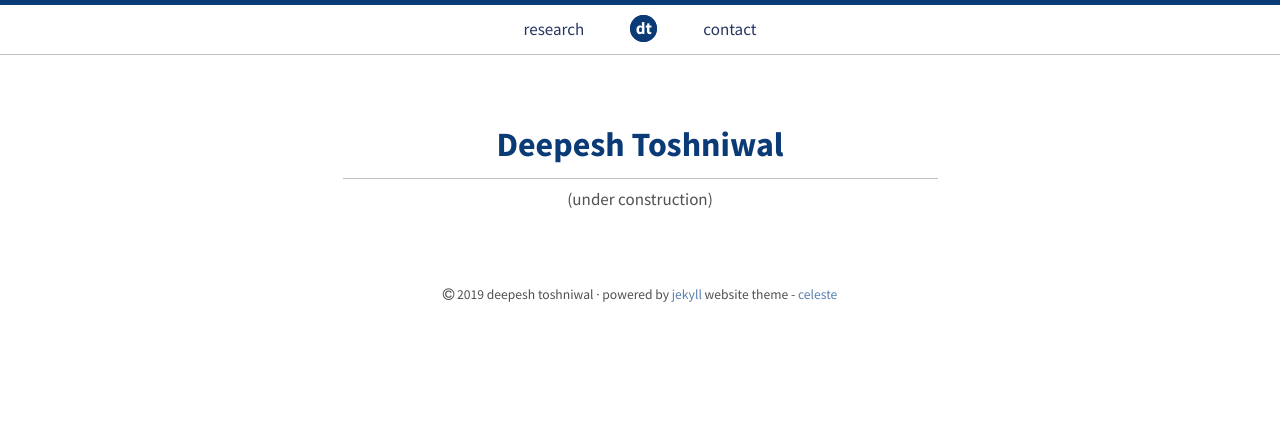
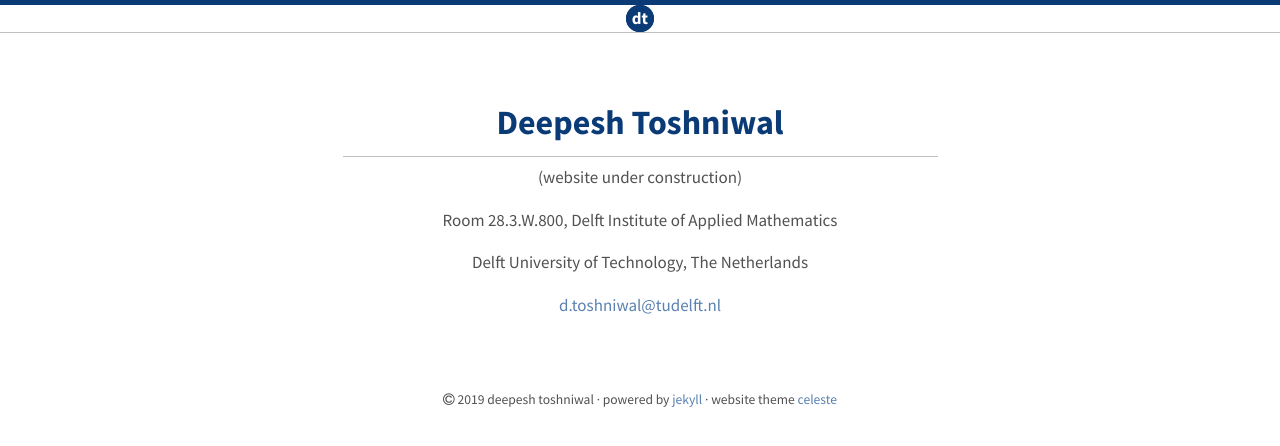
Before and after one commit to dtoshniwal/dtoshniwal.github.io, a Jekyll site: the page built from index.html, in a window 1280 px wide. Shown: the top 446 px of the page. Built offline with Jekyll 4.4.1, drawn with Linux system fonts in a browser that asks for light colours.

Commit message:
Remove inactive pages; add contact details

```diff
--- a/_layouts/default.html
+++ b/_layouts/default.html
@@ -6,9 +6,11 @@
   <body>
     <nav class="nav-main">
       <ul>
-        <li class="hvr-underline-reveal"><a href="{{ site.baseurl}}/research/">research</a></li>
+        <!--<li class="hvr-underline-reveal"><a href="{{
+            site.baseurl}}/research/">research</a></li>-->
         <li class="logo"><a class="hvr-ripple-out" href="{{ site.baseurl }}/">dt</a></li>
-        <li class="hvr-underline-reveal"><a href="{{ site.baseurl}}/contact/">contact</a></li>
+        <!--<li class="hvr-underline-reveal"><a
+            href="{{site.baseurl}}/contact/">teaching</a></li>-->
       </ul>
     </nav>
 
@@ -20,8 +22,8 @@
       <footer class="footer">
         <small>
             <span class="copyright"><i class="fa fa-copyright"></i> <time datetime="{{ site.time | date_to_xmlschema }}">{{ site.time | date: '%Y' }}</time> {{ site.author.name }}</span> &middot;
-            <span>Powered by <a href="http://jekyllrb.com/">Jekyll</a></span>
-            <span>Website theme - <a href="https://github.com/nicoelayda/celeste/">Celeste</a></span>
+            <span>Powered by <a href="http://jekyllrb.com/">Jekyll</a></span> &middot;
+            <span>Website theme <a href="https://github.com/nicoelayda/celeste/">Celeste</a></span>
         </small>
         <!--
         <div class="ftr-links">
--- a/index.html
+++ b/index.html
@@ -27,9 +27,10 @@ title: Home
       website here.
     </p>
     -->
-    <p>
-        (under construction)
-    </p>
+    <p> (website under construction)
+    <p> Room 28.3.W.800, Delft Institute of Applied Mathematics
+    <p> Delft University of Technology, The Netherlands
+    <p> <a class="email" href="mailto:d.toshniwal@tudelft.nl">d.toshniwal@tudelft.nl</a>
   </div>
 
 </div>
```
